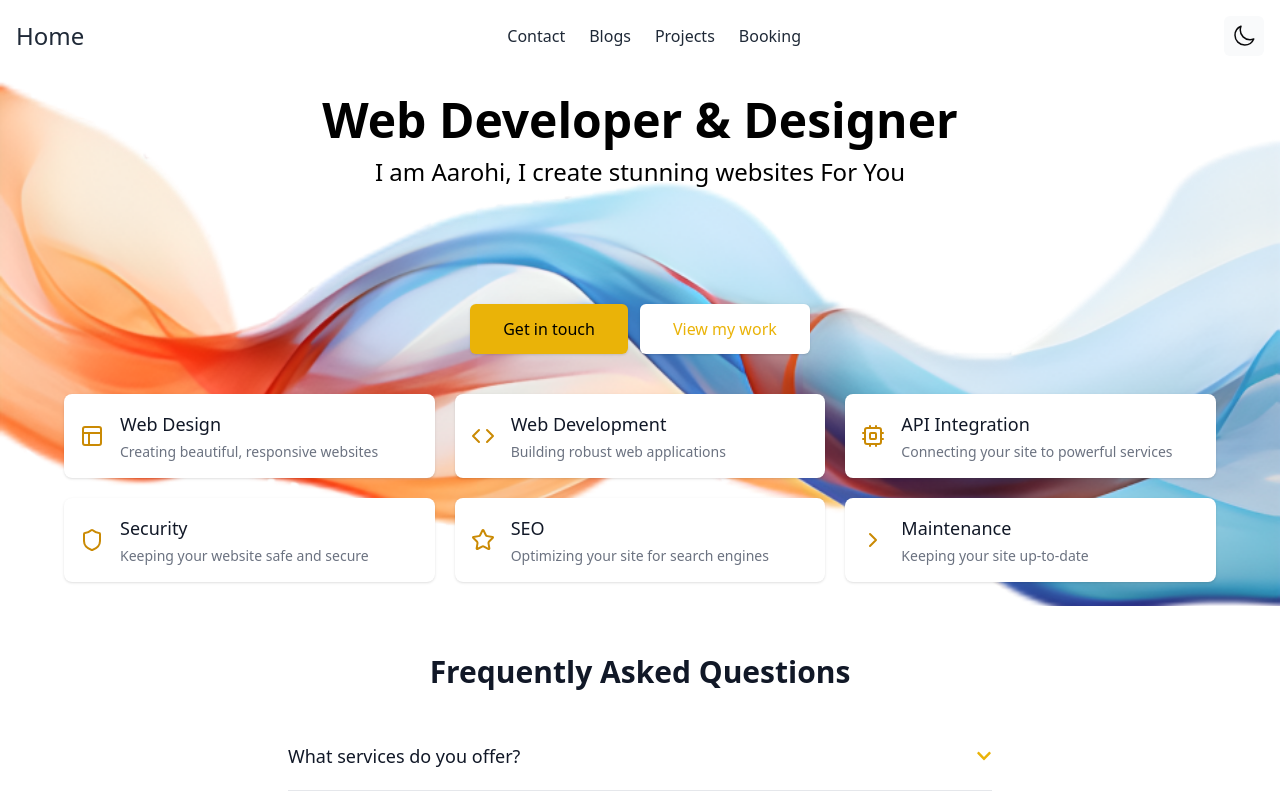
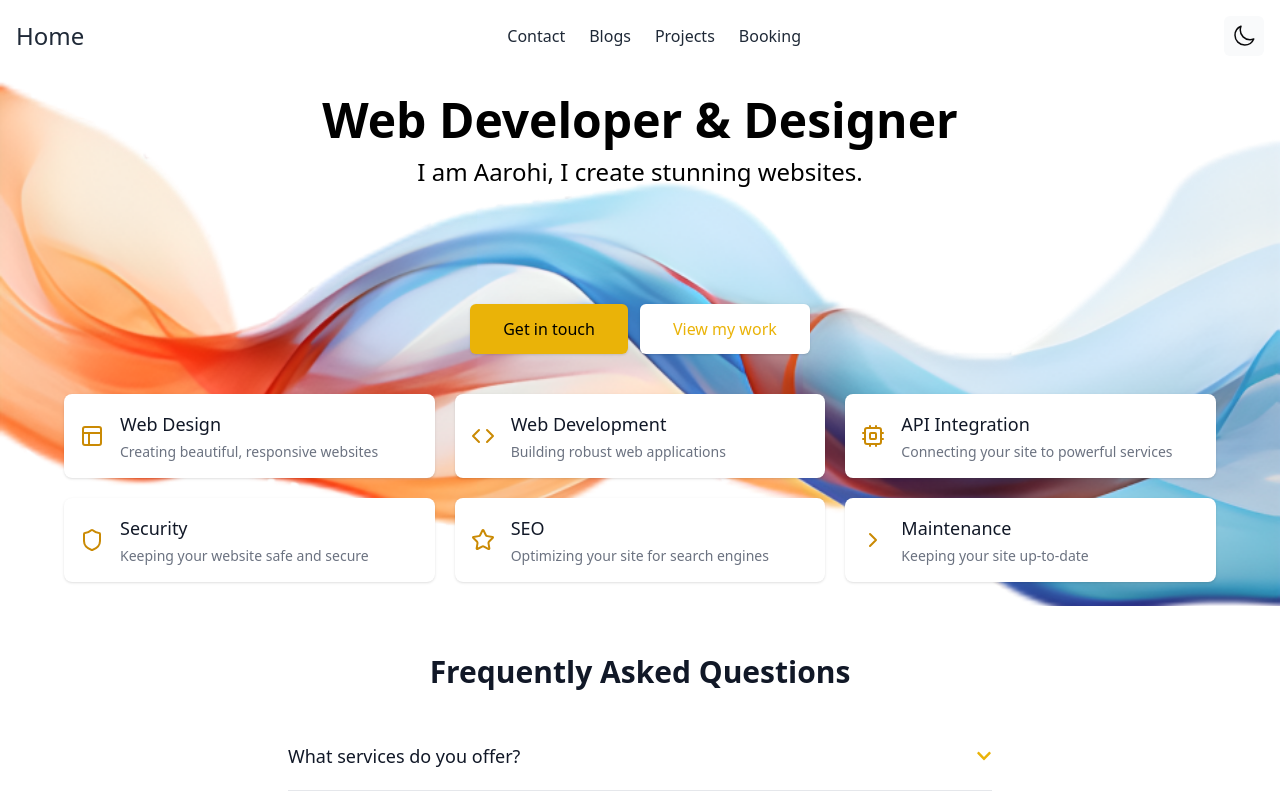
Before and after one commit to bhanujongit4/codeolympusai, a Next.js app: page / in a window 1280 px wide. Shown: the top 800 px of the page. Built offline with nearby package versions, Linux system fonts and the light colour scheme.

Commit message:
Update page.jsx

```diff
--- a/src/app/home/page.jsx
+++ b/src/app/home/page.jsx
@@ -45,7 +45,7 @@ const HomePage = () => {
               Web Developer & Designer
             </h1>
             <p className="mt-3 max-w-xl mx-auto text-2xl text-black dark:text-white">
-              I am Aarohi, I create stunning websites For You
+              I am Aarohi, I create stunning websites.
               <br></br>
               <br></br>
               <br></br>
```
